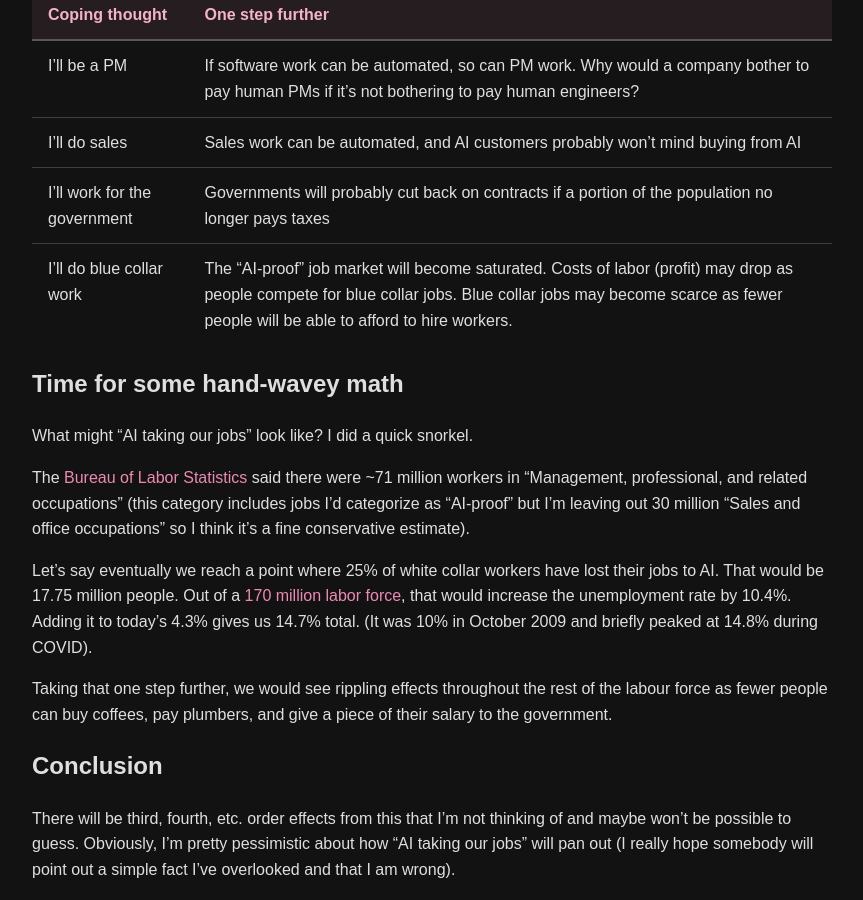
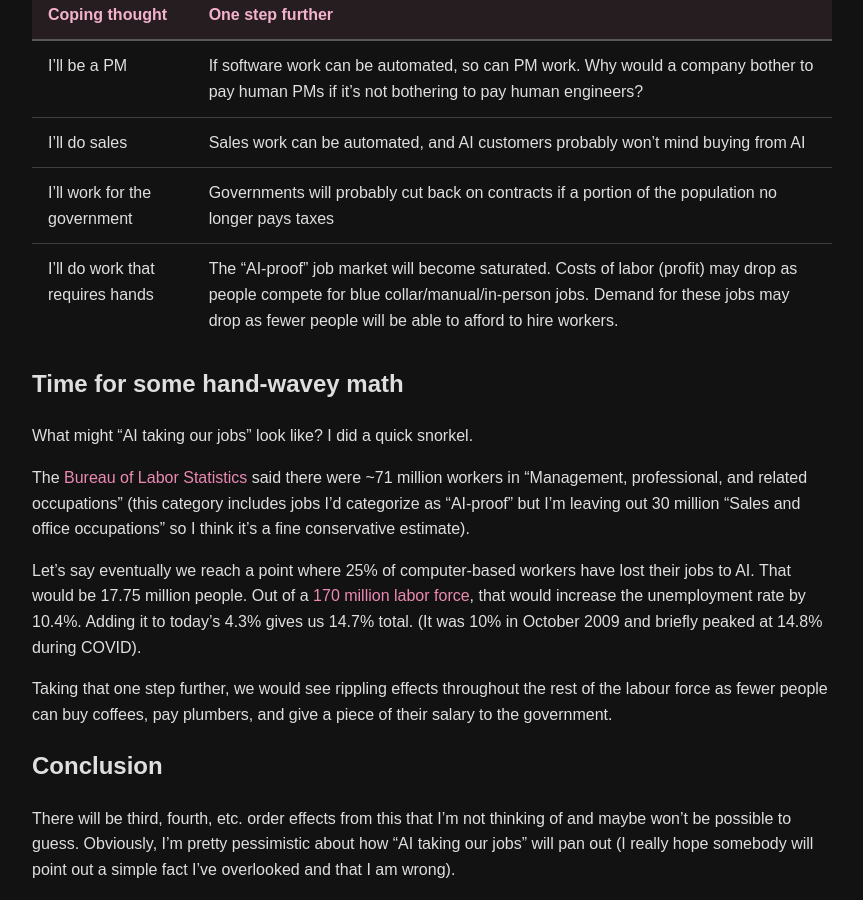
Before and after one commit to superfamousdog/superfamousdog.github.io, a Jekyll site: the page built from _posts/2026-04-23-cant-upskill-out.md, in a window 1280 px wide and 900 px high, scrolled down 760 px. Shown: the whole window, without its empty margins (208-1071 px from the left). Built offline with Jekyll 4.4.1, drawn with Linux system fonts in a browser that asks for light colours.

Commit message:
Update 2026-04-23-cant-upskill-out.md

```diff
--- a/_posts/2026-04-23-cant-upskill-out.md
+++ b/_posts/2026-04-23-cant-upskill-out.md
@@ -23,14 +23,14 @@ But we _should_ face it. Let's take the above examples steps one step further:
 | I'll be a PM | If software work can be automated, so can PM work. Why would a company bother to pay human PMs if it's not bothering to pay human engineers? |
 | I'll do sales | Sales work can be automated, and AI customers probably won't mind buying from AI |
 | I'll work for the government | Governments will probably cut back on contracts if a portion of the population no longer pays taxes |
-| I'll do blue collar work | The "AI-proof" job market will become saturated. Costs of labor (profit) may drop as people compete for blue collar jobs. Blue collar jobs may become scarce as fewer people will be able to afford to hire workers. |
+| I'll do work that requires hands | The "AI-proof" job market will become saturated. Costs of labor (profit) may drop as people compete for blue collar/manual/in-person jobs. Demand for these jobs may drop as fewer people will be able to afford to hire workers. |
 
 ## Time for some hand-wavey math
 What might "AI taking our jobs" look like? I did a quick snorkel.
 
 The [Bureau of Labor Statistics](https://www.bls.gov/cps/cpsaat11.htm) said there were ~71 million workers in "Management, professional, and related occupations" (this category includes jobs I'd categorize as "AI-proof" but I'm leaving out 30 million "Sales and office occupations" so I think it's a fine conservative estimate).
 
-Let's say eventually we reach a point where 25% of white collar workers have lost their jobs to AI. That would be 17.75 million people. Out of a [170 million labor force](https://www.bls.gov/news.release/empsit.t01.htm), that would increase the unemployment rate by 10.4%. Adding it to today's 4.3% gives us 14.7% total. (It was 10% in October 2009 and briefly peaked at 14.8% during COVID).
+Let's say eventually we reach a point where 25% of computer-based workers have lost their jobs to AI. That would be 17.75 million people. Out of a [170 million labor force](https://www.bls.gov/news.release/empsit.t01.htm), that would increase the unemployment rate by 10.4%. Adding it to today's 4.3% gives us 14.7% total. (It was 10% in October 2009 and briefly peaked at 14.8% during COVID).
 
 Taking that one step further, we would see rippling effects throughout the rest of the labour force as fewer people can buy coffees, pay plumbers, and give a piece of their salary to the government.
 
```
